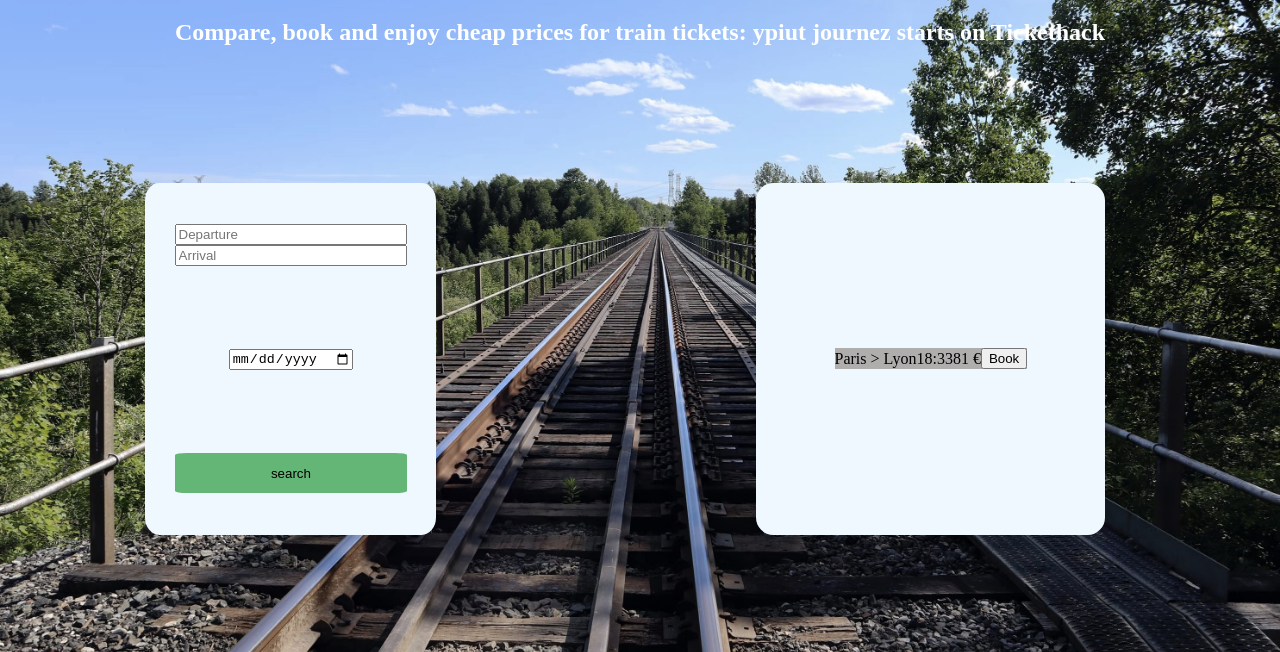
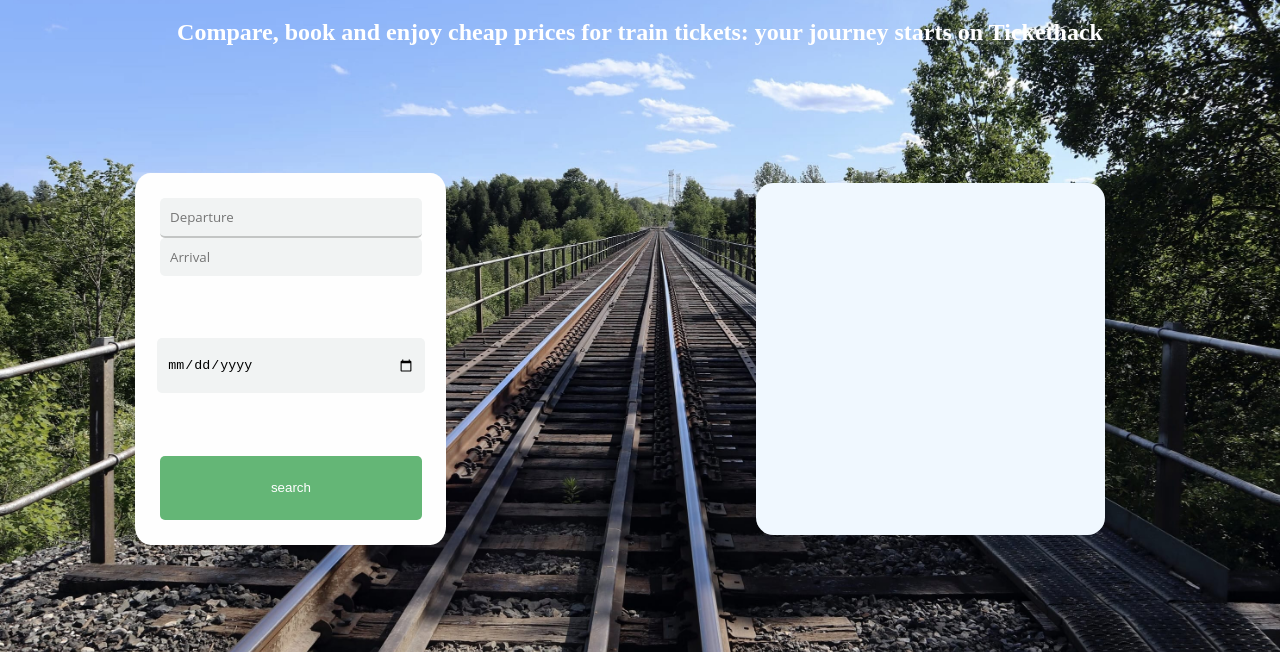
Before and after one commit to Sachahcas/tickethack-frontend, a website: page index.html in a window 1280 px wide. Shown: the part 148-800 px from the top of the page. Drawn offline with Linux system fonts and the light colour scheme.

Commit message:
changed some design, added time to line div

```diff
--- a/index.html
+++ b/index.html
@@ -20,7 +20,7 @@
 
         <div id = titlesContainer>
             <h1>Explore the world effortlessly by train!</h1>
-            <h2>Compare, book and enjoy cheap prices for train tickets: ypiut journez starts on Tickethack</h2>
+            <h2>Compare, book and enjoy cheap prices for train tickets: your journey starts on Tickethack</h2>
         </div>
         <div id = searchContainer>
             <div id = searchBlock>
@@ -35,14 +35,7 @@
         </div>
         <div id = resultContainer>
             <div id =resultBlock>
-                <div id = resultLine>
-                    <span>Paris > Lyon </span>
-                    <span> 18:33</span>
-                    <span> 81 €</span>
-                    <button> Book </button>
-                </div>
             </div>
-
         </div>
         <div id = footer>
 
--- a/script.js
+++ b/script.js
@@ -6,22 +6,23 @@ document.querySelector('#search').addEventListener('click', function () {
 
     const travel ={date: date, departure: departure, arrival: arrival}
 
-    function createTripDiv(data){
+function createTripDiv(data, timeData){
 
-        document.querySelector('#resultBlock').innerHTML = ''
 
-        for (const element of data){
+    document.querySelector('#resultBlock').innerHTML = ''
 
-            document.querySelector('#resultBlock').innerHTML +=
-            `<div id = resultLine>
-                <span>${element.departure} > ${element.arrival}</span>
-
-                <span>${element.price} €</span>
-                <button> Book </button>
-            </div>`
-            //Add addeventlistener on button
-        }
+    for (let i = 0; i < data.length; i++){
+        const element = data[i];
+        const time = timeData[i];
+        document.querySelector('#resultBlock').innerHTML +=
+        `<div class = resultLine>
+            <span class=DepartureArrival>${element.departure} > ${element.arrival}</span>
+            <span>${time}</span>
+            <span>${element.price} €</span>
+            <button class=book> Book </button>
+        </div>`;
     }
+}
 
 
     fetch('http://localhost:3000/trips', {
@@ -39,7 +40,7 @@ document.querySelector('#search').addEventListener('click', function () {
                  <span> Not found </span>`
             }
             else {
-                createTripDiv(data.tripsData)
+                createTripDiv(data.tripsData, data.time)
             }
         } else {
             document.querySelector('#resultBlock').innerHTML =
--- a/style.css
+++ b/style.css
@@ -64,21 +64,22 @@ body {
     display: flex;
     justify-content: space-around;
     align-items: center;
+    width: 100%;
   }
 
   #searchBlock {
     height: 60%;
     width: 50%;
-    background-color: aliceblue;
+    background-color: #fefefe;
     border-radius: 5%;
     display: flex;
     flex-direction: column;
-    justify-content: space-around;
+    justify-content: space-between;
     align-items: center;
     min-height: 300px;
-
-
-  }
+    overflow : auto;
+    padding: 10px;
+}
 
   #resultBlock {
     height: 60%;
@@ -87,18 +88,39 @@ body {
     border-radius: 5%;
     display: flex;
     flex-direction: column;
-    justify-content: space-around;
+    justify-content: normal;
     align-items: center;
     min-height: 300px;
+    overflow : auto;
   }
 
-  #resultLine {
+  .resultLine {
+    width: 90%;
+    margin: 10px;
     display: flex;
     align-items: center;
-    justify-content:space-around;
-    background-color: rgb(176, 173, 173);
+    justify-content: space-around;
+    background-color: #f6f1f0;
+    border-radius: 5px;
+    gap : 10px;
+    font-family: 'Open Sans', sans-serif;
   }
+  #departureInput, #arrivalInput {
+    height: 20%;
+    display: flex;
+    align-items: center;
+    background-color: #f1f3f3;
+    border-radius: 5px;
+    font-family: 'Open Sans', sans-serif;
+    border: none;
+    margin: 0;
+    padding: 10px;
+}
 
+#departureInput {
+  margin-top: 15px;
+    border-bottom: 2px solid #c3c5c4;
+}
   #cartContainer, #bookingContainer {
     display : flex;
     justify-content: space-around;
@@ -115,6 +137,27 @@ body {
     background-color: white;
     flex-direction: column;
   }
+  #calendrier {
+    width: 85%;
+    height: 10%;
+    background-color: #f1f3f3;
+    border-radius: 5px;
+    border: none;
+    margin: 0;
+    padding: 10px;
+}
+  .book {
+    background-color: #51a890;
+    color: white;
+    border: none;
+    padding: 7px 7px;
+    text-align: center;
+    text-decoration: none;
+    font-size: 10px;
+    margin: 7px 7px;
+    cursor: pointer;
+    border-radius: 5px;
+  }
 
   #trainImage {
     padding: auto;
@@ -126,13 +169,16 @@ body {
   #departure-arrival {
     display: flex;
     flex-direction: column;
-    width: 80%;
+    width: 90%;
   }
 
   #search {
-    width: 80%;
-    height: 5vh;
+    width: 90%;
+    height: 8vh;
     background-color: #64b676;
+    color: white;
     border: none;
-    border-radius: 5%;
+    border-radius: 5px;
+    cursor: pointer;
+    margin-bottom: 15px;
   }
```
